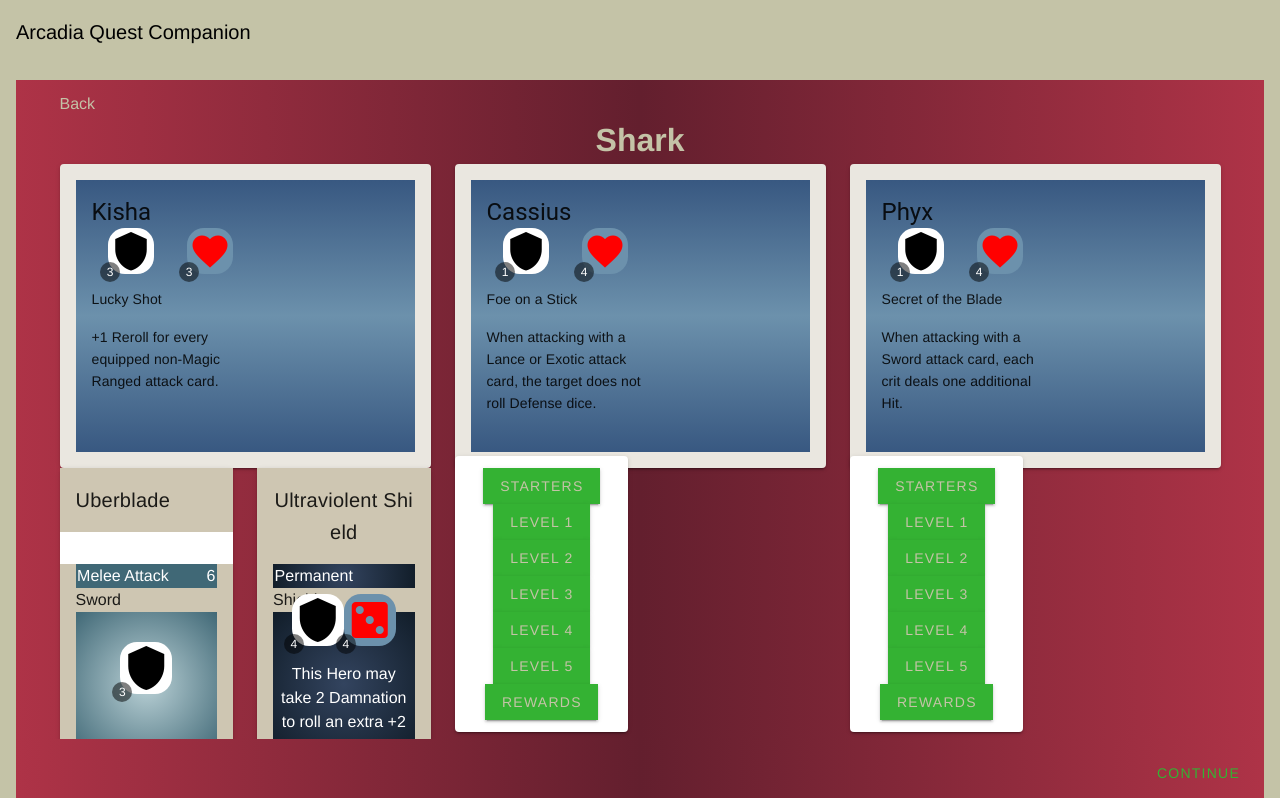
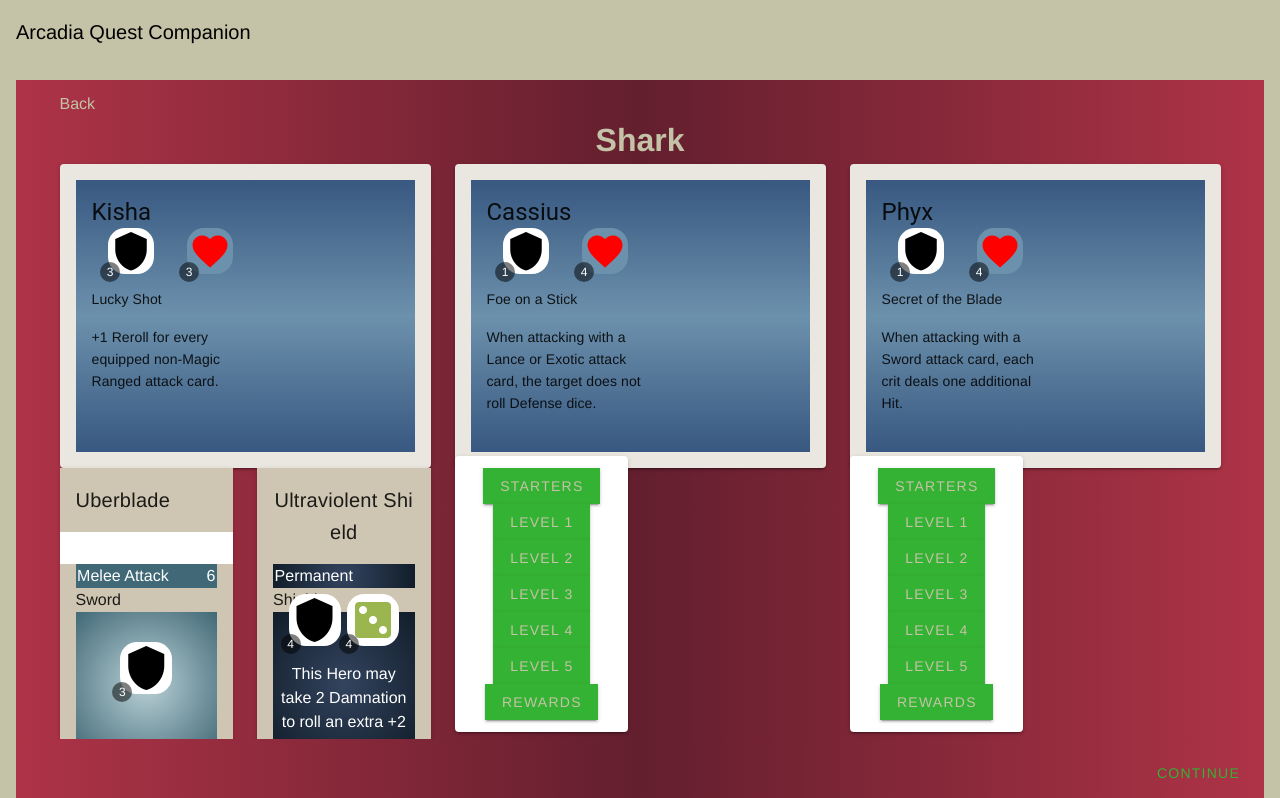
Before and after one commit to ldsz89/arcadia-quest-companion, a Vue app: page /select-inventory in a window 1280 px wide. Shown: the top 798 px of the page. Built offline with nearby package versions, Linux system fonts and the light colour scheme; the HTML template or start-up script is replaced by a standard one.

Commit message:
Fixes badge margins and sets reroll to x when applicable

```diff
--- a/src/components/DefenseBadge.vue
+++ b/src/components/DefenseBadge.vue
@@ -21,7 +21,7 @@
 
 <style lang="scss" scoped>
 .v-badge {
-  margin-bottom: 1em;
+  margin: 0 .2em 1em .2em;
 
   .v-icon {
     font-size: 3em;
--- a/src/components/EquipmentCard.vue
+++ b/src/components/EquipmentCard.vue
@@ -166,9 +166,5 @@
   flex-flow: column nowrap;
   justify-content: center;
   align-items: center;
-
-  &.d-flex {
-    width: 100%;
-  }
 }
 </style>
--- a/src/components/HealthBadge.vue
+++ b/src/components/HealthBadge.vue
@@ -21,7 +21,7 @@
 
 <style lang="scss" scoped>
 .v-badge {
-  margin-bottom: 1em;
+  margin: 0 .2em 1em .2em;
 
   .v-icon {
     font-size: 3em;
--- a/src/components/RerollBadge.vue
+++ b/src/components/RerollBadge.vue
@@ -15,18 +15,24 @@
 
 @Component
 export default class RerollBadge extends Vue {
-  @Prop() reroll!: number;
+  @Prop() reroll!: number | string;
+
+  mounted() {
+    if (this.reroll === 999) {
+      this.reroll = 'X';
+    }
+  }
 }
 </script>
 
 <style lang="scss" scoped>
 .v-badge {
-  margin-bottom: 1em;
+  margin: 0 .2em 1em .2em;
 
   .v-icon {
     font-size: 3em;
-    color: red;
-    background-color: rgba(108,145,172,1);
+    color: #9bb64e;
+    background-color: white;
     border-radius: 17px;
     padding: 2px;
   }
```
